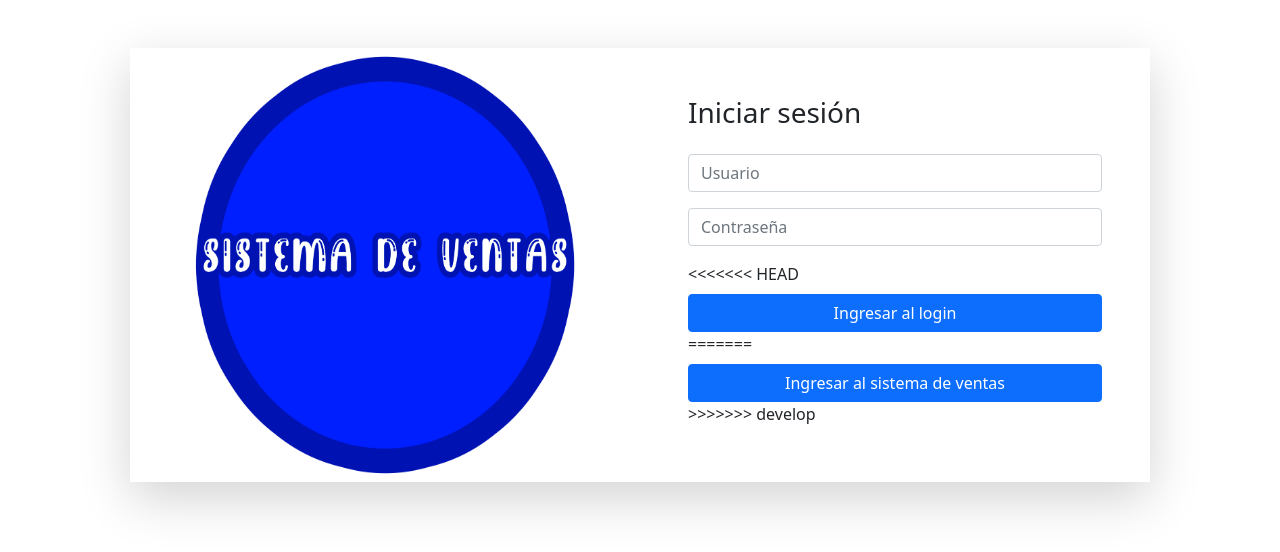
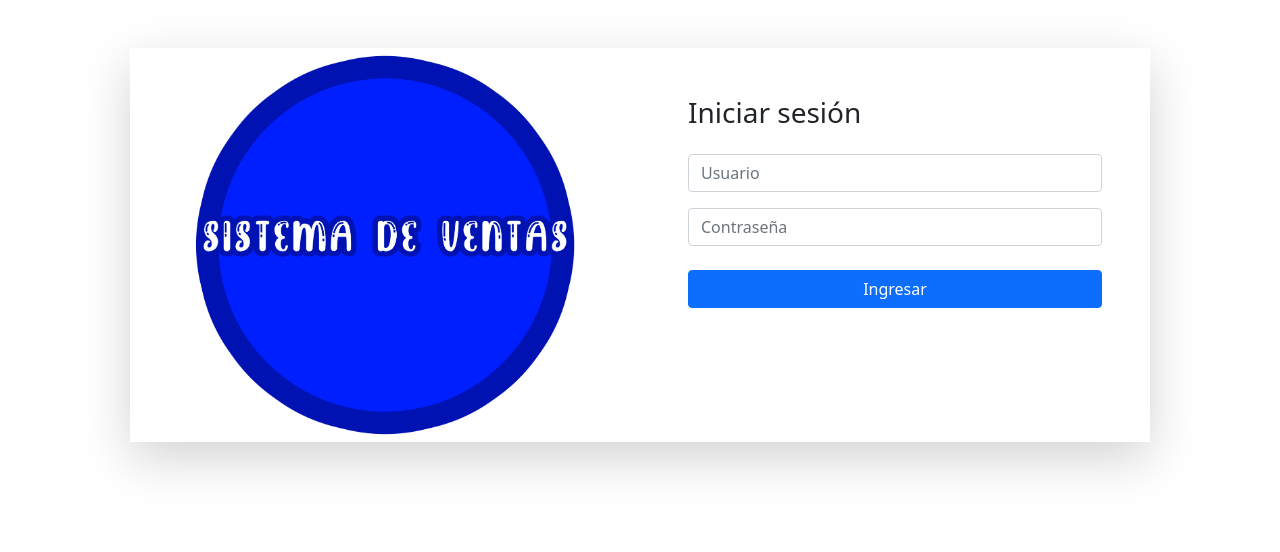
Before and after one commit to Cisco-Vargas/sistema_ventas_v3, a PHP site: page /login.php in a window 1280 px wide. Shown: the top 552 px of the page. Run offline with PHP 8.4, Linux system fonts and the light colour scheme.

Commit message:
se elimino los botones del login

```diff
--- a/login.php
+++ b/login.php
@@ -16,13 +16,8 @@ include_once "encabezado.php";
                     <div class="form-group pb-3">
                         <input type="password" placeholder="Contraseña" class="form-control" name="password" id="exampleInputPassword1">
                     </div>
-
                     <div class="pb-2">
-<<<<<<< HEAD
-                        <button type="submit" name="ingresar" class="btn btn-primary w-100 font-weight-bold mt-2">Ingresar al login</button>
-=======
-                        <button type="submit" name="ingresar" class="btn btn-primary w-100 font-weight-bold mt-2">Ingresar al sistema de ventas</button>
->>>>>>> develop
+                        <button type="submit" name="ingresar" class="btn btn-primary w-100 font-weight-bold mt-2">Ingresar</button>
                     </div>
                 </form>
              </div>
```
